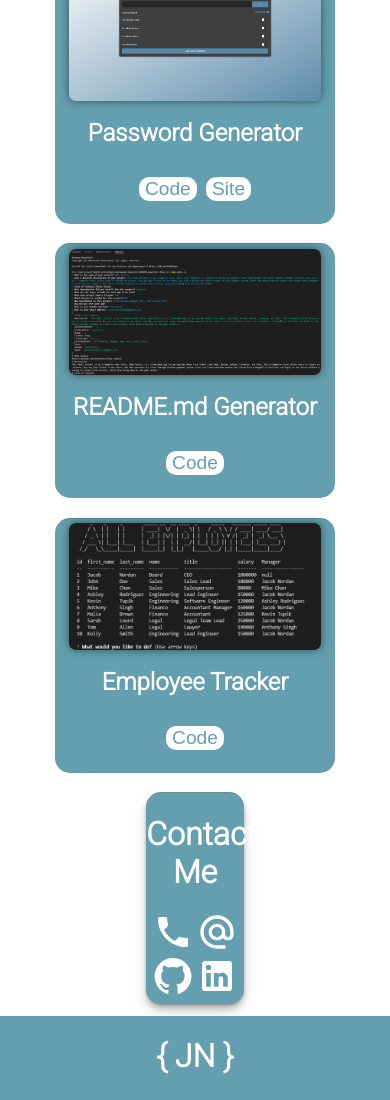
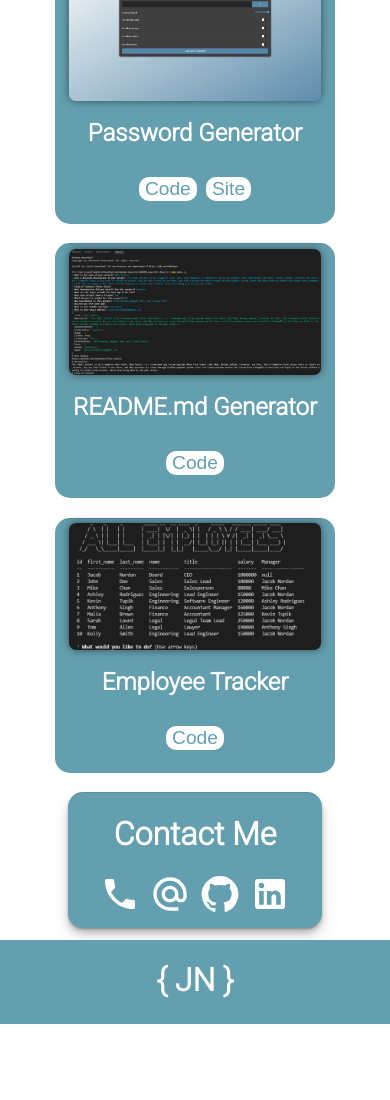
Before and after one commit to jnordan132/Portfolio, a React (Create React App) app: page / in a window 390 px wide. Shown: the part 2682-3782 px from the top of the page. After the commit the page ends 3706 px from the top, so only its background shows below. Built offline with nearby package versions, Linux system fonts and the light colour scheme.

Commit message:
making contact section responsive

```diff
--- a/src/components/Portfolio/index.js
+++ b/src/components/Portfolio/index.js
@@ -87,7 +87,7 @@ function Portfolio() {
             <button className="site"><a target="_blank" rel="noopener noreferrer"href="https://jnordan132.github.io/Password-Generator/">Site</a></button>
           </div>
         </div>
-        <div className="card readme">
+        <div className="card">
           <img src={readmeGen} alt="readme generator"></img>
           <h2>
             <strong>README.md Generator</strong>
@@ -96,7 +96,7 @@ function Portfolio() {
             <button className="code"><a target="_blank" rel="noopener noreferrer"href="https://github.com/jnordan132/README-Generator-Node.js">Code</a></button>
           </div>
         </div>
-        <div className="card employeeTracker">
+        <div className="card">
           <img src={terminal} alt="Employee Tracker"></img>
           <h2>
             <strong>Employee Tracker</strong>
--- a/src/index.css
+++ b/src/index.css
@@ -256,7 +256,7 @@ nav a:hover {
 /* CONTACT SECTION */
 
 .contactCard {
-  width: 25%;
+  width: 20%;
   margin-left: auto;
   margin-right: auto;
   margin-bottom: 3%;
@@ -357,6 +357,9 @@ nav a:hover {
   .card h2 {
     color: #fff;
   }
+  .contactCard {
+    width: 25%;
+  }
 }
 
 /* TABLET */
@@ -418,6 +421,9 @@ nav a:hover {
   .header {
     height: 40vh;
   }
+  .contactCard {
+    width: 40%;
+  }
 }
 
 @media screen and (max-width: 573px) {
@@ -427,6 +433,9 @@ nav a:hover {
   .intro h1 {
     padding-top: 12%;
     line-height: 3rem;
+  }
+  .contactCard {
+    width: 50%;
   }
 }
 
@@ -459,4 +468,7 @@ nav a:hover {
   .card {
     height: auto;
   }
+  .contactCard {
+    width: 65%;
+  }
 }
```
